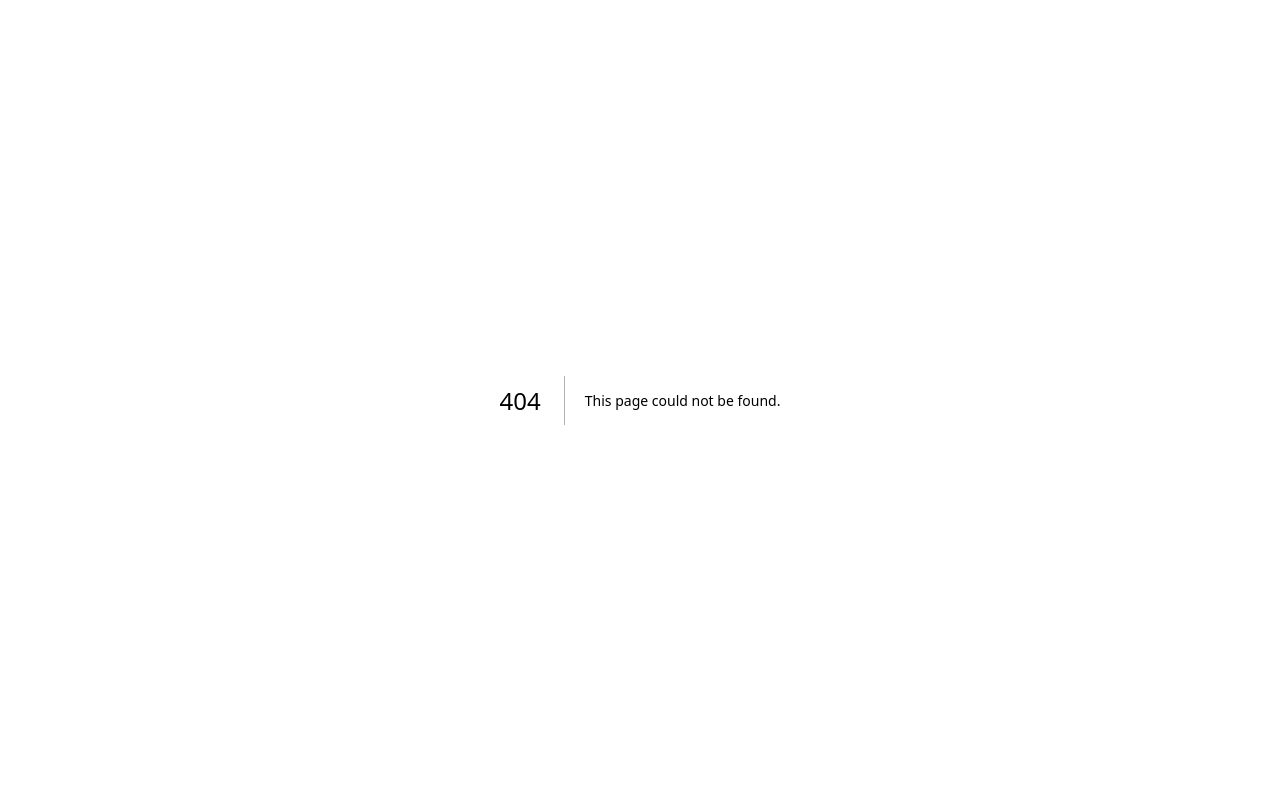
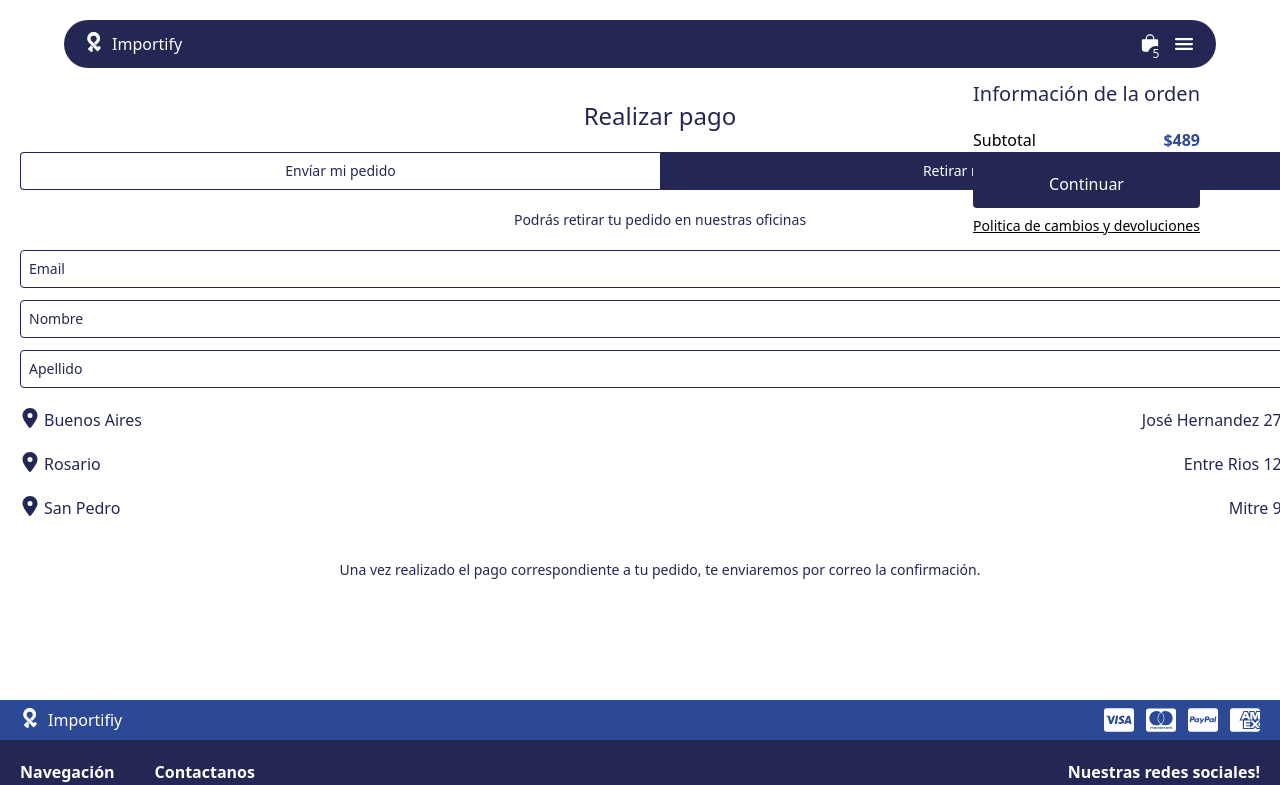
Before and after one commit to ValentinSalazar/importify, a Next.js app: page /pago in a window 1280 px wide. Before the commit this address had no page. Shown: the top 785 px of the page. Built offline with nearby package versions, Linux system fonts and the light colour scheme.

Commit message:
implementando la parte de pago

```diff
--- a/package.json
+++ b/package.json
@@ -12,6 +12,7 @@
     "next": "14.2.3",
     "react": "^18",
     "react-dom": "^18",
+    "react-hook-form": "^7.52.1",
     "react-icons": "^5.2.1"
   },
   "devDependencies": {
--- a/src/app/components/sections/footer/Footer.tsx
+++ b/src/app/components/sections/footer/Footer.tsx
@@ -67,7 +67,7 @@ export default function Footer(){
                     </div>
                     <div>
                         <FaLocationDot size={20}/>
-                        <h3 className="text-xs sm:text-sm">Entrerrios 1200, Rosario.</h3>
+                        <h3 className="text-xs sm:text-sm">Entre Rios 1200, Rosario.</h3>
                     </div>
                     <div>
                         <IoMail size={20}/>
--- /dev/null
+++ b/src/app/pago/components/Direccion.tsx
@@ -0,0 +1,28 @@
+export default function Direccion() {
+    return (
+        <>
+            <p className="text-sm pt-3 text-center">Por favor completá tus datos correctamente para poder enviar tu pedido.</p>
+            <form action="" className="py-2">
+                <div className="flex flex-col py-3 gap-3 [&>input]:outline-none [&>input]:border [&>input]:rounded [&>input]:py-2 [&>input]:pl-2 [&>input]:border-secondColor [&>input]:placeholder:text-secondColor [&>input]:text-sm">
+                    <input type="email" placeholder="Email" />
+                    <input type="text" placeholder="Nombre" />
+                    <input type="text" placeholder="Apellido" />
+                </div>
+
+                <div className="flex flex-col gap-3">
+                    <input type="text" placeholder="Provincia" className="outline-none border rounded py-2 pl-2 border-secondColor text-secondColor text-sm placeholder:text-secondColor w-[100%]" />
+                    <input type="text" placeholder="Ciudad" className="outline-none border rounded py-2 pl-2 border-secondColor text-secondColor text-sm placeholder:text-secondColor w-[100%]" />
+                </div>
+
+                <div className="flex [&>input]:outline-none [&>input]:border [&>input]:rounded [&>input]:py-2 [&>input]:pl-2 [&>input]:border-secondColor [&>input]:placeholder:text-secondColor [&>input]:text-sm [&>input]:w-[100px] justify-between gap-3 py-3">
+                    <input type="text" placeholder="Piso" />
+                    <input type="text" placeholder="Depto." />
+                    <input type="text" placeholder="Cód. Postal" />
+
+                </div>
+
+            </form>
+        </>
+
+    )
+}
--- /dev/null
+++ b/src/app/pago/components/Retirar.tsx
@@ -0,0 +1,29 @@
+import { FaLocationDot } from "react-icons/fa6";
+
+export default function Retirar() {
+    return (
+        <div className="pt-5">
+            <h1 className="text-center text-sm text-secondColor">Podrás retirar tu pedido en nuestras oficinas</h1>
+            <div className="flex flex-col gap-3 pt-5 [&>input]:outline-none [&>input]:border [&>input]:rounded [&>input]:py-2 [&>input]:pl-2 [&>input]:border-secondColor [&>input]:placeholder:text-secondColor [&>input]:text-sm">
+                <input type="emal" placeholder="Email" />
+                <input type="text" placeholder="Nombre" />
+                <input type="text" placeholder="Apellido" />
+            </div>
+
+
+            <div className="flex pt-5 justify-between text-secondColor">
+                <h3 className="font-medium py flex gap-1 "><FaLocationDot size={20} />Buenos Aires</h3>
+                <h6 className="flex items-center font-light gap-2 pl-2">José Hernandez 2700</h6>
+            </div>
+            <div className="flex pt-5 justify-between text-secondColor">
+                <h3 className="font-medium py flex gap-1 "><FaLocationDot size={20} />Rosario</h3>
+                <h6 className="flex items-center font-light gap-2 pl-2">Entre Rios 1200</h6>
+            </div>
+            <div className="flex pt-5 gap-1 justify-between text-secondColor">
+                <h3 className="font-medium py flex gap-1 "><FaLocationDot size={20} />San Pedro</h3>
+                <h6 className="flex items-center font-light gap-2 pl-2">Mitre 920</h6>
+            </div>
+            <p className="text-sm text-center py-10 text-secondColor">Una vez realizado el pago correspondiente a tu pedido, te enviaremos por correo la confirmación. </p>
+        </div>
+    )
+}
--- /dev/null
+++ b/src/app/pago/layout.tsx
@@ -0,0 +1,16 @@
+import Footer from "../components/sections/footer/Footer";
+import Navbar from "../ui/Navbar/Navbar";
+
+export default function RootLayout({ children }: Readonly<{ children: React.ReactNode; }>) {
+    return (
+        <html lang="en">
+            <body className={`overflow-x-hidden`}>
+            <Navbar/>
+                <main className="relative pt-20 mx-5 md:w-screen flex flex-col">
+                  { children }
+                </main>
+                <Footer />
+            </body>
+        </html>
+    );
+}
--- /dev/null
+++ b/src/app/pago/page.tsx
@@ -0,0 +1,42 @@
+'use client'
+
+import Link from "next/link";
+import Direccion from "./components/Direccion";
+import { useState } from "react";
+import Retirar from "./components/Retirar";
+
+export default function PagoPage() {
+
+    const [isToSent, setIsToSent] = useState(false)
+
+    function onChangeShipping() {
+        setIsToSent(!isToSent)
+    }
+
+    return (
+        <>
+            <h1 className="text-2xl text-center py-5 font-medium text-secondColor">Realizar pago</h1>
+
+            <section className="min-h-80">
+                <header className="flex justify-center [&>button]:min-w-[150px] rounded">
+                    <button onClick={onChangeShipping} className={`${(isToSent) ? 'bg-secondColor text-white' : 'bg-white text-secondColor'} px-5 py-2 w-[50%] rounded-l border-l border-secondColor border-t border-b text-sm`}>Envíar mi pedido</button>
+                    <button onClick={onChangeShipping} className={`${(isToSent) ? '' : 'border-l border-t border-b bg-secondColor text-white'} w-[50%] rounded-r border-r border-t border-b border-secondColor text-sm`}>Retirar mi pedido</button>
+                </header>
+                {
+                    (isToSent) ? <Direccion /> : <Retirar />
+                }
+            </section>
+            <aside className="md:fixed md:right-10 lg:right-20">
+                <h3 className="font-medium text-xl text-center text-secondColor">Información de la orden</h3>
+                <div className="pt-5">
+                    <h4 className="font-light flex justify-between">Subtotal
+                        <span className="font-semibold text-firstColor">$489</span>
+                    </h4>
+
+                </div>
+                <button className="w-full py-3 mt-2 bg-secondColor text-white rounded">Continuar</button>
+                <Link href="/" className="flex justify-center text-sm pt-2 underline font-light hover:opacity-50 transorm transition-opacity duration-200">Politica de cambios y devoluciones</Link>
+            </aside>
+        </>
+    )
+}
```
Also changed, not shown: 1 other file (tests, documents, lock files or other folders).
